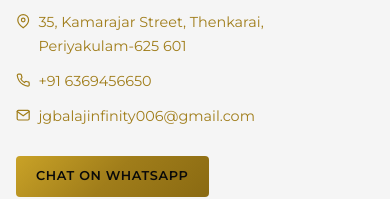
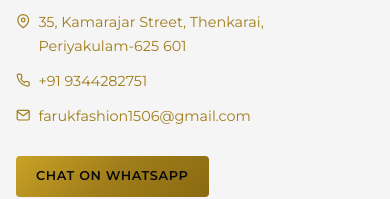
Before and after one commit to jeyagurubalaji/FarukFashion-E-Commerce-Website, a React (Vite) app in the folder Frontend/: page / in a window 390 px wide. Shown: the part 3333-3532 px from the top of the page. Built offline with nearby package versions, Linux system fonts and the light colour scheme; no server answers.

Commit message:
Update contact phone number and email in Footer.jsx

```diff
--- a/Frontend/src/components/Footer.jsx
+++ b/Frontend/src/components/Footer.jsx
@@ -76,14 +76,14 @@ export default function Footer() {
                         </a>
                       </p>
                       <p>
-                        <FiPhone /> <a href="tel:+916369456650">+91 6369456650</a>
+                        <FiPhone /> <a href="tel:+919344282751">+91 9344282751</a>
                       </p>
                       <p>
                         <FiMail />{' '}
-                        <a href="mailto:jgbalajinfinity006@gmail.com">jgbalajinfinity006@gmail.com</a>
+                        <a href="mailto:farukfashion1506@gmail.com">farukfashion1506@gmail.com</a>
                       </p>
                       <a
-                        href="https://wa.me/916369456650"
+                        href="https://wa.me/919344282751"
                         target="_blank"
                         rel="noreferrer"
                         className="btn btn-primary footer-wa"
```
